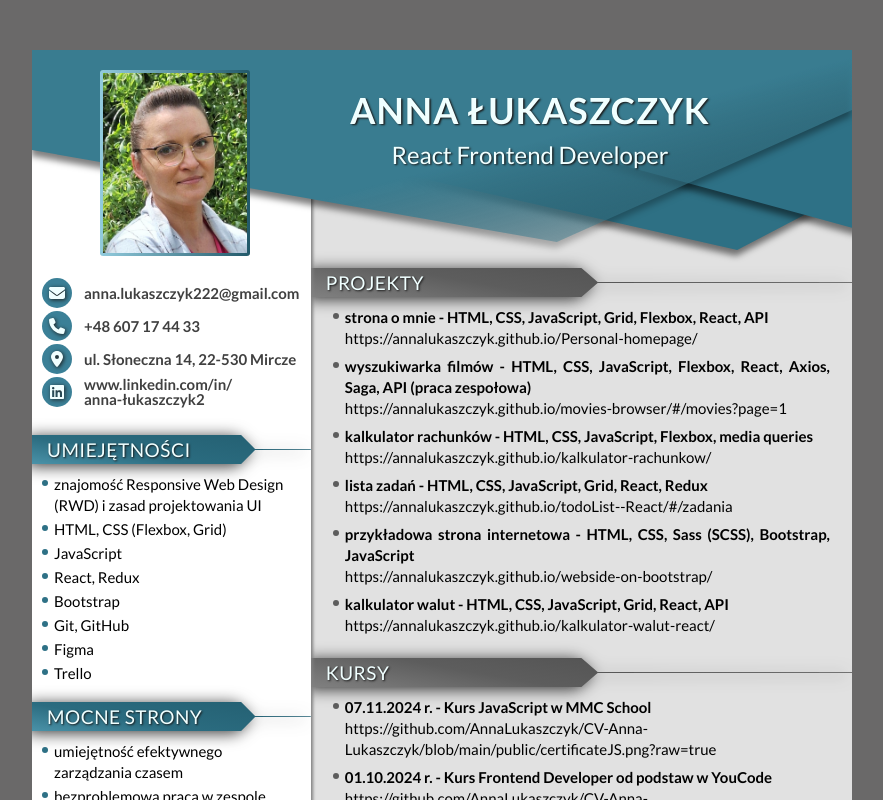
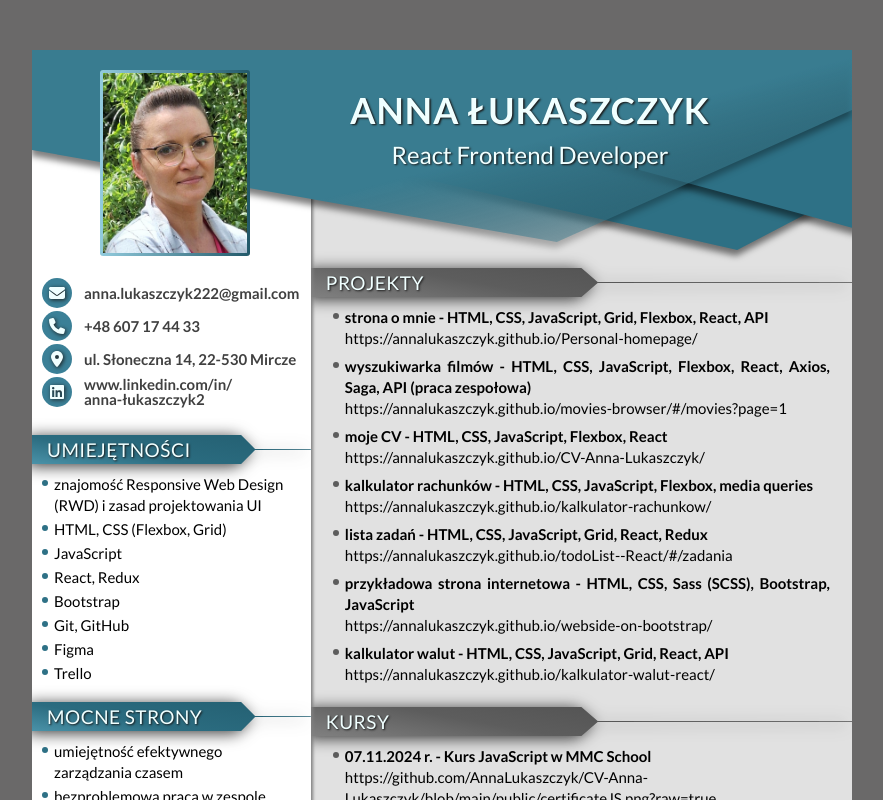
Before and after one commit to AnnaLukaszczyk/CV-Anna-Lukaszczyk, a React (Create React App) app: page /#/ in a window 1280 px wide. Shown: the top 800 px of the page, without its empty margins (198-1081 px from the left). Built offline with nearby package versions, Linux system fonts and the light colour scheme.

Commit message:
added project "my CV"

```diff
--- a/src/features/Main/index.js
+++ b/src/features/Main/index.js
@@ -23,6 +23,11 @@ export const Main = ({ isFirstPage }) => (
 							<br />
 							<ProjectLink projectLink="https://annalukaszczyk.github.io/movies-browser/#/movies?page=1" />
 						</Project>,
+						<Project>
+						moje CV - HTML, CSS, JavaScript, Flexbox, React
+						<br />
+						<ProjectLink projectLink="https://annalukaszczyk.github.io/CV-Anna-Lukaszczyk/" />
+					</Project>,
 						<Project>
 							kalkulator rachunków - HTML, CSS, JavaScript, Flexbox, media
 							queries
```
